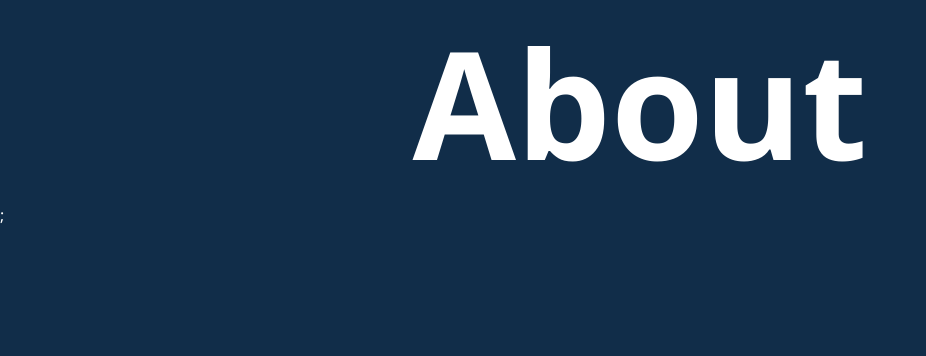
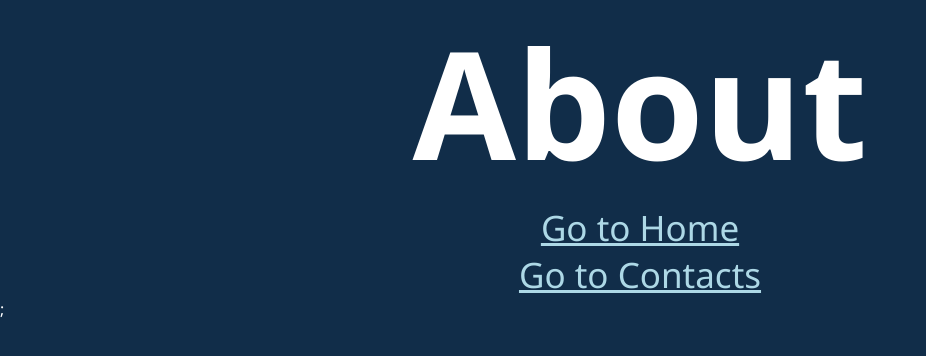
Before and after one commit to sergey87chuvasov/react-router-project, a React (Create React App) app: page /about in a window 1280 px wide. Shown: the top 356 px of the page, without its empty margins (0-926 px from the left). Built offline with nearby package versions, Linux system fonts and the light colour scheme.

Commit message:
added link

```diff
--- a/src/App.css
+++ b/src/App.css
@@ -4,6 +4,11 @@
 
 h1 {
   font-size: 150px;
+}
+
+a {
+  color: lightblue;
+  font-size: 35px;
 }
 
 button {
--- a/src/App.js
+++ /dev/null
@@ -1,20 +0,0 @@
-import { BrowserRouter, Routes, Route } from 'react-router-dom';
-import './App.css';
-
-function App() {
-  return (
-    <BrowserRouter>
-      <div className='App'>
-        <Routes>
-          <Route path='/' element={<h1>Home</h1>} />
-          <Route path='about' element={<h1>About</h1>} />
-          <Route path='contacts' element={<h1>Contacts</h1>} />
-          <Route path='*' element={<h1>Not Found</h1>} />
-        </Routes>
-      </div>
-      ;
-    </BrowserRouter>
-  );
-}
-
-export default App;
--- /dev/null
+++ b/src/App.jsx
@@ -0,0 +1,24 @@
+import { BrowserRouter, Routes, Route } from 'react-router-dom';
+import Home from './components/Home';
+import About from './components/About';
+import Contacts from './components/Contacts';
+import NotFound from './components/NotFound';
+import './App.css';
+
+function App() {
+  return (
+    <BrowserRouter>
+      <div className='App'>
+        <Routes>
+          <Route path='/' element={<Home />} />
+          <Route path='about' element={<About />} />
+          <Route path='contacts' element={<Contacts />} />
+          <Route path='*' element={<NotFound />} />
+        </Routes>
+      </div>
+      ;
+    </BrowserRouter>
+  );
+}
+
+export default App;
--- /dev/null
+++ b/src/components/About.jsx
@@ -0,0 +1,13 @@
+import { Link } from 'react-router-dom';
+
+const About = () => {
+  return (
+    <>
+      <h1>About</h1>
+      <Link to='/'>Go to Home</Link> <br />
+      <Link to='/contacts'>Go to Contacts</Link>
+    </>
+  );
+};
+
+export default About;
--- /dev/null
+++ b/src/components/Contacts.jsx
@@ -0,0 +1,5 @@
+const Contacts = () => {
+  return <h1>Contacts</h1>;
+};
+
+export default Contacts;
--- /dev/null
+++ b/src/components/Home.jsx
@@ -0,0 +1,5 @@
+const Home = () => {
+  return <h1>Home</h1>;
+};
+
+export default Home;
--- /dev/null
+++ b/src/components/NotFound.jsx
@@ -0,0 +1,5 @@
+const NotFound = () => {
+  return <h1>Not Found</h1>;
+};
+
+export default NotFound;
```
